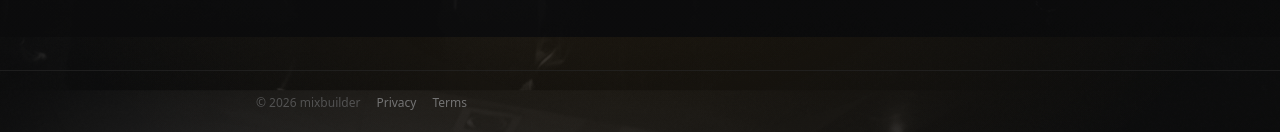
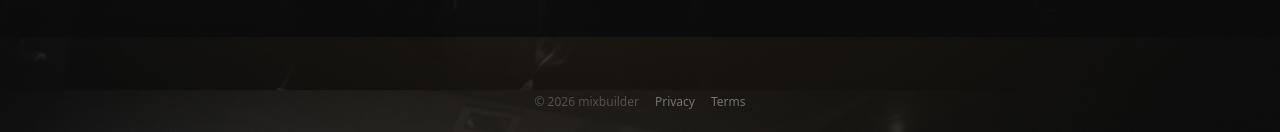
Before and after one commit to Feyedyassine/mixbuilder, a React (Vite) app: page / in a window 1280 px wide. Shown: the part 763-895 px from the top of the page. Built offline with nearby package versions, Linux system fonts and the light colour scheme; no server answers; a web font is replaced by a local one.

Commit message:
Center footer links, drop top border

```diff
--- a/src/ui/Footer.tsx
+++ b/src/ui/Footer.tsx
@@ -1,7 +1,7 @@
 export default function Footer() {
   return (
-    <footer className="mt-16 border-t border-neutral-800/70 px-4 py-6 text-xs text-neutral-500">
-      <div className="mx-auto flex max-w-3xl flex-wrap items-center gap-x-4 gap-y-2">
+    <footer className="mt-16 px-4 py-6 text-xs text-neutral-500">
+      <div className="mx-auto flex max-w-3xl flex-wrap items-center justify-center gap-x-4 gap-y-2">
         <span className="text-neutral-600">© 2026 mixbuilder</span>
         <a href="#/privacy" className="transition hover:text-neutral-300">
           Privacy
```
